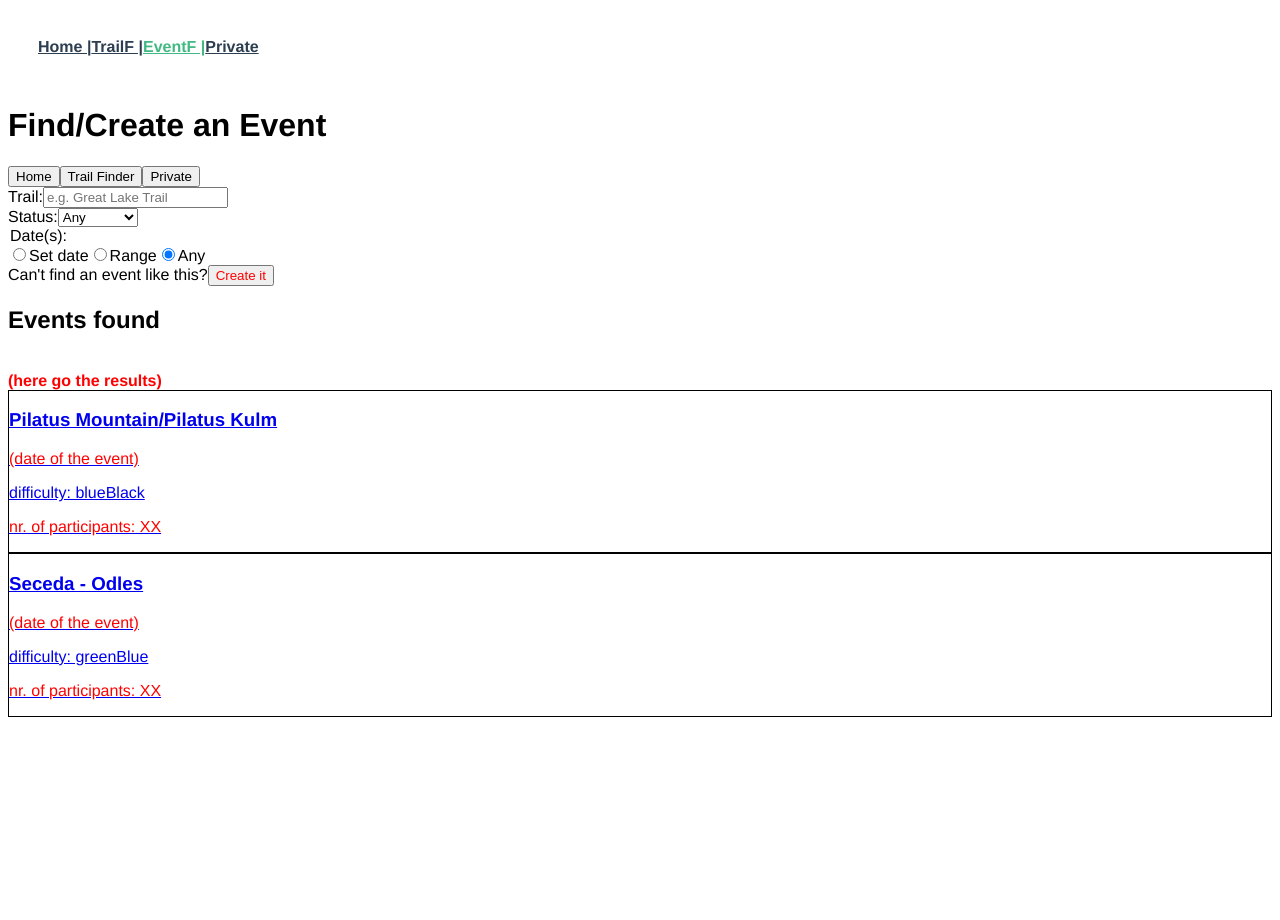
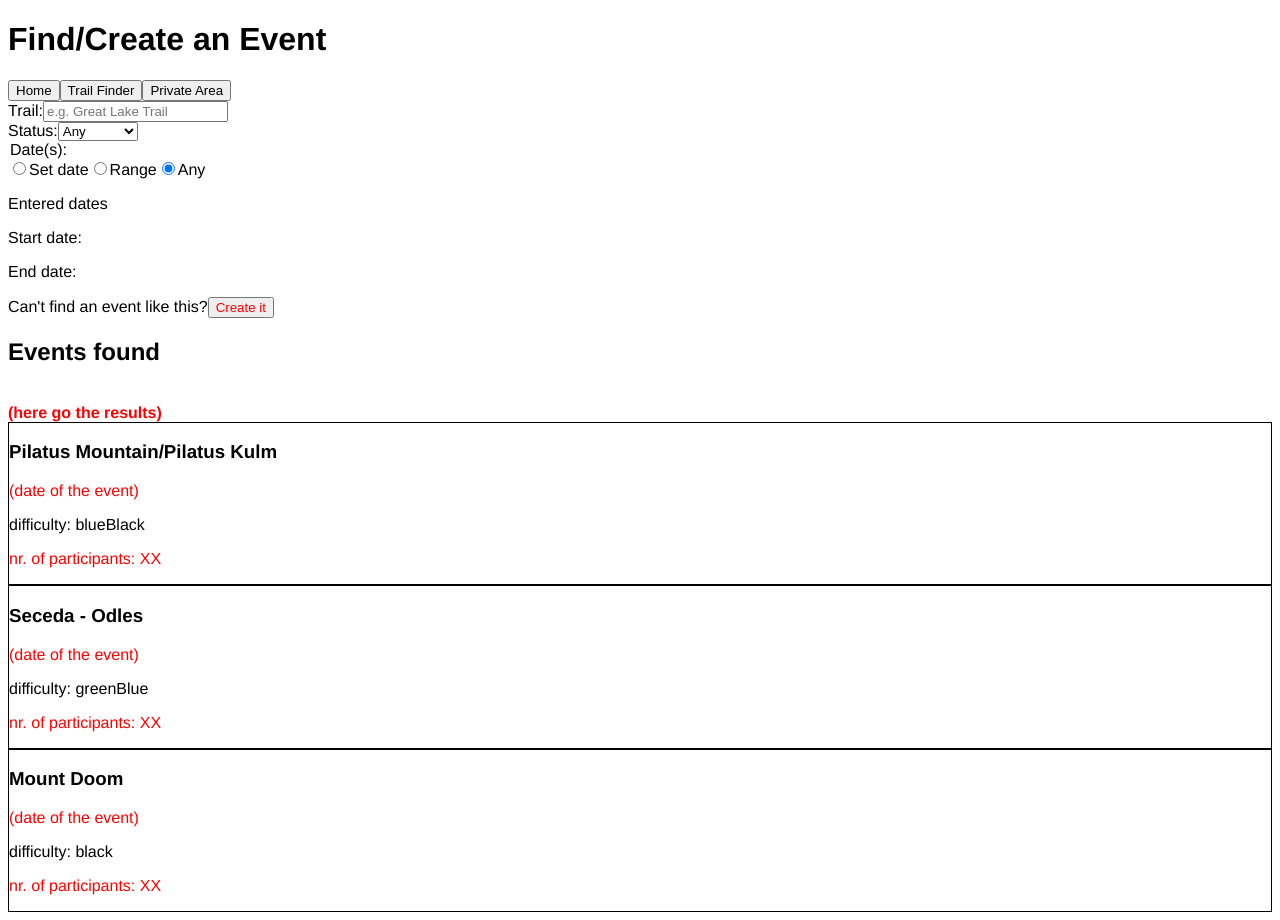
Before and after one commit to robinsondev428/trail_buddy-hiking, a Vue app: page /event_finder in a window 1280 px wide. Before the commit the page ends 800 px from the top, so only its background shows below. Built offline with nearby package versions, Linux system fonts and the light colour scheme.

Commit message:
fixed navigation, implemented mock event array, first two filters working in Event finder

```diff
--- a/src/App.vue
+++ b/src/App.vue
@@ -1,11 +1,11 @@
 <template>
   <div id="app">
-    <div id="nav">
+    <!--<div id="nav">
       <router-link to="/">Home |</router-link>
       <router-link to="/trail_finder">TrailF |</router-link>
       <router-link to="/event_finder">EventF |</router-link>
       <router-link to="/private">Private</router-link>
-    </div>
+    </div>-->
     <router-view :logged="logged" />
   </div>
 </template>
@@ -45,4 +45,9 @@ export default {
 .to-fix {
   color: red;
 }
+
+.hoverable:hover {
+  cursor: pointer;
+  color: darkslategrey;
+}
 </style>
--- a/src/components/header_nav.vue
+++ b/src/components/header_nav.vue
@@ -1,18 +1,21 @@
 <template>
   <div>
-    <!--<router-link to="/trail_finder" v-if="pageID === 'trail_info'">Back</router-link>
-    <router-link to="/event_finder" v-if="pageID === 'event_info'">Back</router-link>-->
-    <router-link v-if="$route.params.finder" :to="'/' + $route.params.finder">Back</router-link>
-    <!--<p v-if="pageID !== ('trail_info' || 'event_info')" class="to-fix">(no back btn!)</p>-->
-
+    <!--<router-link v-if="$route.params.detail" :to="'/' + $route.params.detail + '_finder'">Back</router-link>-->
+    <button v-if="$route.params.detail" v-on:click="goBack">Back</button>
     <h1>{{pageTitle}}</h1>
 
     <div>
-      <router-link to="/" v-if="pageID !== 'home'" tag="button">Home</router-link>
-      <router-link to="/trail_finder" v-if="pageID !== 'trail_finder'" tag="button">Trail Finder</router-link>
-      <router-link to="/event_finder" v-if="pageID !== 'event_finder'" tag="button">Event finder</router-link>
-      <router-link to="/private" v-if="pageID !== 'private' && logged ===true" tag="button">Private</router-link>
-      <router-link to="/login" v-if="pageID !== 'private' && logged ===false" tag="button">Log in</router-link>
+      <button v-if="pageID !== 'home'" v-on:click="navigate('/')">Home</button>
+      <button v-if="pageID !== 'trail_finder'" v-on:click="navigate('/trail_finder')">Trail Finder</button>
+      <button v-if="pageID !== 'event_finder'" v-on:click="navigate('/event_finder')">Event Finder</button>
+      <button
+        v-if="pageID !== 'private' && logged ===true"
+        v-on:click="navigate('/private')"
+      >Private Area</button>
+      <button
+        v-if="pageID !== 'private' && logged ===false"
+        v-on:click="navigate('/login')"
+      >Alt. Login</button>
     </div>
   </div>
 </template>
@@ -33,6 +36,16 @@ export default {
   },
   data() {
     return {};
+  },
+
+  methods: {
+    goBack() {
+      window.history.length > 1 ? this.$router.go(-1) : this.$router.push("/");
+    },
+    navigate(path) {
+      localStorage.storedResult = ""; //resets local storage
+      this.$router.push(path);
+    }
   }
 };
 </script>
--- a/src/components/results_list.vue
+++ b/src/components/results_list.vue
@@ -1,45 +1,68 @@
 <template>
   <div>
-    <div v-for="(singleResult, index) in resultsList" :key="index">
-      <router-link :to="'/' + pageID + '/trail_info/' + singleResult.id">
-        <div v-on:click="storeSingleResult(singleResult)">
-          <ResultTile :singleResult="singleResult" :pageID="pageID" />
-        </div>
-      </router-link>
+    <div v-for="(singleResult, index) in filterResultsList" :key="index">
+      <div v-on:click="goToDetail(singleResult)" class="hoverable">
+        <ResultTile :singleResult="singleResult" :pageID="pageID" />
+      </div>
     </div>
-    <!--<button v-on:click="showInfo">Show the name of stored item</button>
-    <p>{{testDisplay}}</p>-->
   </div>
 </template>
 
 <script>
 import ResultTile from "@/components/result_tile.vue";
+
 export default {
   name: "ResultsList",
+
   components: {
     ResultTile
   },
+
   data() {
     return {
       testDisplay: ""
     };
   },
+
   props: {
     resultsList: {
       type: Array
     },
     pageID: {
       type: String
+    },
+    searchParams: {
+      type: Object
     }
   },
+
   methods: {
-    storeSingleResult(oneResult) {
+    /*storeSingleResult(oneResult) {
       localStorage.storedResult = JSON.stringify(oneResult);
-      //this.testDisplay = "orso";
+    }*/
+    goToDetail(oneResult) {
+      console.log("gotodetail called");
+      console.log("this.pageID= " + this.pageID);
+      localStorage.storedResult = JSON.stringify(oneResult);
+      this.$router.push("/" + this.pageID + "/detail/" + oneResult.id);
     }
-    /*showInfo() {
-      this.testDisplay = JSON.parse(localStorage.storedResult);
-    }*/
+  },
+
+  computed: {
+    filterResultsList() {
+      return this.resultsList.filter(
+        x =>
+          x["name"].toLowerCase().includes(this.searchParams.inputTrail) &&
+          (x.status == this.searchParams.inputStatus ||
+            this.searchParams.inputStatus === "status-any")
+      );
+
+      //
+      /*return this.bookList.filter(
+        x =>
+          x.title.toLowerCase().includes(this.searchInput) ||
+          x.description.toLowerCase().includes(this.searchInput)*/
+    }
   }
 };
 </script>
--- a/src/components/search_box.vue
+++ b/src/components/search_box.vue
@@ -8,13 +8,19 @@
           name="search-trail"
           id="search-trail"
           placeholder="e.g. Great Lake Trail"
-          v-model="inputTrail"
+          v-model="searchParams.inputTrail"
+          v-on:keyup="changeInput"
         />
         <!--ADD v-on!!-->
       </div>
       <div>
         <label for="search-status">Status:</label>
-        <select name="search-status" id="search-status" v-model="inputStatus">
+        <select
+          name="search-status"
+          id="search-status"
+          v-model="searchParams.inputStatus"
+          v-on:change="changeInput"
+        >
           <option value="status-any">Any</option>
           <option value="status-proposed">Proposed</option>
           <option value="status-decided">Decided</option>
@@ -27,7 +33,8 @@
           name="search-date-type"
           value="date-type-set"
           id="date-type-set"
-          v-model="inputDateType"
+          v-model="searchParams.inputDateType"
+          v-on:change="changeInput"
         />
         <label for="date-type-set">Set date</label>
         <input
@@ -35,7 +42,8 @@
           name="search-date-type"
           value="date-type-range"
           id="date-type-range"
-          v-model="inputDateType"
+          v-model="searchParams.inputDateType"
+          v-on:change="changeInput"
         />
         <label for="date-type-range">Range</label>
         <input
@@ -43,25 +51,38 @@
           name="search-date-type"
           value="date-type-any"
           id="date-type-any"
-          v-model="inputDateType"
+          v-model="searchParams.inputDateType"
+          v-on:change="changeInput"
         />
         <label for="date-type-any">Any</label>
       </div>
-      <div v-if="inputDateType !== 'date-type-any'">
+      <div v-if="searchParams.inputDateType !== 'date-type-any'">
         <label for="search-date-start">
-          <span v-if="inputDateType==='date-type-range'">Start Date:</span>
-        </label>
-        <input type="date" name="search-date-start" id="search-date-start" v-model="inputDateStart" />
-        <label for="search-date-end">
-          <span v-if="inputDateType==='date-type-range'">End Date:</span>
+          <span v-if="searchParams.inputDateType==='date-type-range'">Start Date:</span>
         </label>
         <input
-          v-if="inputDateType==='date-type-range'"
+          type="date"
+          name="search-date-start"
+          id="search-date-start"
+          v-model="searchParams.inputDateStart"
+          v-on:change="changeInput"
+        />
+        <label for="search-date-end">
+          <span v-if="searchParams.inputDateType==='date-type-range'">End Date:</span>
+        </label>
+        <input
+          v-if="searchParams.inputDateType==='date-type-range'"
           type="date"
           name="search-date-end"
           id="search-date-end"
-          v-model="inputDateEnd"
+          v-model="searchParams.inputDateEnd"
+          v-on:change="changeInput"
         />
+      </div>
+      <div>
+        <p>Entered dates</p>
+        <p>Start date: {{inputDateStart}}</p>
+        <p>End date: {{inputDateEnd}}</p>
       </div>
     </form>
   </div>
@@ -73,14 +94,21 @@ export default {
 
   data() {
     return {
-      //pageID: "event_finder",
-      //pageTitle: "Find an Event",
-      inputTrail: "",
-      inputStatus: "status-any",
-      inputDateType: "date-type-any",
-      inputDateStart: "",
-      inputDateEnd: ""
+      searchParams: {
+        inputTrail: "",
+        inputStatus: "status-any",
+        inputDateType: "date-type-any",
+        inputDateStart: "",
+        inputDateEnd: ""
+      }
     };
+  },
+
+  methods: {
+    changeInput() {
+      this.$emit("inputChanged", this.searchParams);
+      //console.log("emitted value is:" + this.searchParams);
+    }
   },
 
   created() {
--- a/src/views/event_finder.vue
+++ b/src/views/event_finder.vue
@@ -4,7 +4,7 @@
       <HeaderNav :pageID="pageID" :pageTitle="pageTitle" :logged="logged" />
     </div>
     <div>
-      <SearchBox />
+      <SearchBox v-on:inputChanged="updateInput($event)" />
     </div>
     <div>
       <span>Can't find an event like this?</span>
@@ -17,7 +17,7 @@
       <br />
       <strong class="to-fix">(here go the results)</strong>
       <br />
-      <ResultsList :resultsList="eventList" :pageID="pageID" />
+      <ResultsList :resultsList="eventList" :pageID="pageID" :searchParams="searchParams" />
     </div>
   </div>
 </template>
@@ -39,8 +39,26 @@ export default {
     return {
       pageID: "event_finder",
       pageTitle: "Find/Create an Event",
+      searchParams: {
+        inputTrail: "",
+        inputStatus: "status-any",
+        inputDateType: "date-type-any",
+        inputDateStart: "",
+        inputDateEnd: ""
+      },
       eventList: [
         {
+          eventID: 12345,
+          status: "status-decided",
+          dateRangeType: "date-type-set",
+          startDate: "2019-10-10",
+          endDate: "",
+          participantsList: [
+            { memberID: 3333 },
+            { memberID: 1111 },
+            { memberID: 6666 }
+          ],
+          //here start normal trail data
           id: 7003941,
           name: "Pilatus Mountain/Pilatus Kulm",
           type: "Featured Hike",
@@ -72,6 +90,13 @@ export default {
           conditionDate: "2019-06-27 02:26:05"
         },
         {
+          eventID: 23456,
+          status: "status-proposed",
+          dateRangeType: "date-type-any",
+          startDate: "",
+          endDate: "",
+          participantsList: [{ memberID: 2222 }],
+          //here start normal trail data
           id: 7051324,
           name: "Seceda - Odles",
           type: "Featured Hike",
@@ -99,13 +124,51 @@ export default {
           conditionStatus: "Unknown",
           conditionDetails: null,
           conditionDate: "1970-01-01 00:00:00"
+        },
+        {
+          eventID: 34567,
+          status: "status-proposed",
+          dateRangeType: "date-type-range",
+          startDate: "2019-12-25",
+          endDate: "2020-01-05",
+          participantsList: [
+            { memberID: 3333 },
+            { memberID: 2222 },
+            { memberID: 7777 },
+            { memberID: 8888 }
+          ],
+          //here start normal trail data
+          id: 1234567,
+          name: "Mount Doom",
+          type: "Featured Hike",
+          summary:
+            "Perfect to give your beloved the One Ring and push him/her down",
+          difficulty: "black",
+          stars: 4.9,
+          starVotes: 8,
+          location: "Mordor, Middle Earth",
+          url:
+            "https://www.hikingproject.com/trail/7003941/pilatus-mountainpilatus-kulm",
+          imgSqSmall:
+            "https://cdn-files.apstatic.com/hike/7003188_sqsmall_1554233241.jpg",
+          imgSmall:
+            "https://cdn-files.apstatic.com/hike/7003188_small_1554233241.jpg",
+          imgSmallMed:
+            "https://cdn-files.apstatic.com/hike/7003188_smallMed_1554233241.jpg",
+          imgMedium:
+            "https://cdn-files.apstatic.com/hike/7003188_medium_1554233241.jpg",
+          length: 554.6,
+          ascent: 6666,
+          descent: 0,
+          high: 6667,
+          low: 0,
+          longitude: 18.277,
+          latitude: 48.9553,
+          conditionStatus: "Dangerous",
+          conditionDetails: "Nazgul infestation currently ongoing. Take care",
+          conditionDate: "2019-09-27 12:22:05"
         }
       ]
-      /*inputTrail: "",
-      inputStatus: "status-any",
-      inputDateType: "date-type-any",
-      inputDateStart: "",
-      inputDateEnd: ""*/
     };
   },
 
@@ -113,6 +176,30 @@ export default {
     logged: {
       type: Boolean
     }
+  },
+
+  methods: {
+    updateInput(receivedInput) {
+      /*console.log("up here we received:");
+      console.log(receivedInput.inputTrail);
+      console.log(receivedInput.inputStatus);
+      console.log(receivedInput.inputDateType);
+      console.log(receivedInput.inputDateStart);
+      console.log(receivedInput.inputDateEnd);*/
+
+      this.searchParams.inputTrail = receivedInput.inputTrail;
+      this.searchParams.inputStatus = receivedInput.inputStatus;
+      this.searchParams.inputDateType = receivedInput.inputDateType;
+      this.searchParams.inputDateStart = receivedInput.inputDateStart;
+      this.searchParams.inputDateEnd = receivedInput.inputDateEnd;
+
+      console.log("now searchParams up here is:");
+      console.log(this.searchParams.inputTrail);
+      console.log(this.searchParams.inputStatus);
+      console.log(this.searchParams.inputDateType);
+      console.log(this.searchParams.inputDateStart);
+      console.log(this.searchParams.inputDateEnd);
+    }
   }
 };
 </script>
--- a/src/views/trail_info.vue
+++ b/src/views/trail_info.vue
@@ -37,10 +37,7 @@
         </button>
       </router-link>
     </div>
-    <!--<br />
-    <button v-on:click="showInfo">Show the name of stored item</button>
-    <p>Name:{{testDisplay.name}}</p>
-    <p>Back page: {{$route.params.finder}}</p>-->
+
   </div>
 </template>
 
@@ -61,7 +58,6 @@ export default {
       pageID: "trail_info",
       pageTitle: "Trail Information",
       displayedItem: {}
-      //testDisplay: "" //DELETE ME
     };
   },
 
```
Also changed, not shown: src/router.js (+5 -4 lines), src/views/event_info.vue (+30 -1 lines).
